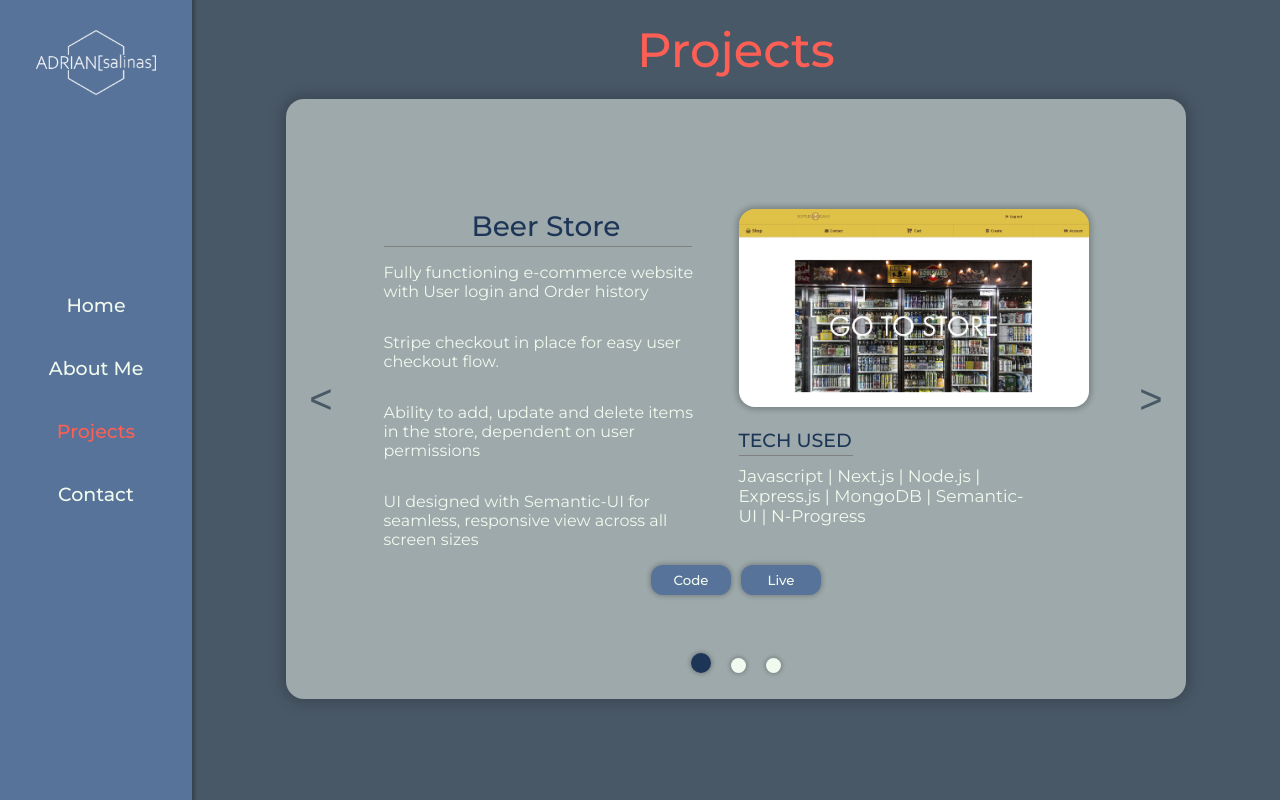
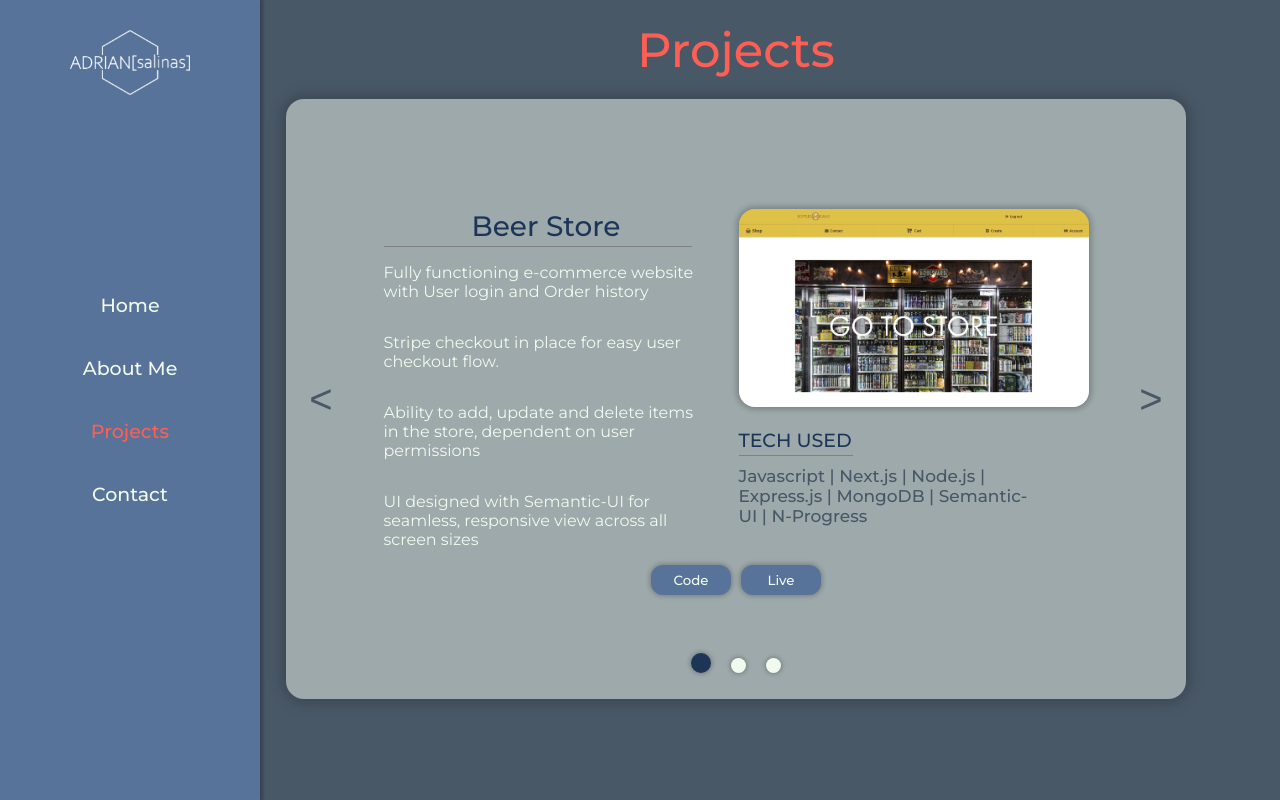
Before and after one commit to a-dri-an-S/PortfolioV2, a React (Create React App) app: page /portfolio in a window 1280 px wide. Built offline with nearby package versions, Linux system fonts and the light colour scheme.

Commit message:
added CSS for 992px + 768px breakpoints on SideBar & Main page

```diff
--- a/src/Pages/Main/Main.css
+++ b/src/Pages/Main/Main.css
@@ -5,56 +5,45 @@
     justify-content: flex-end;
     align-items: center;
 }
-
 .main-container {
-    width: 85%;
     height: 100%;
     display: flex;
     justify-content: center;
     align-items: center;
 }
-
 .main-content {
     display: flex;
     justify-content: center;
     align-items: center;
     animation: fadeIn 3s ease 0s 1 forwards;
 }
-
 .main-avatar {
-    width: 275px;
     border-radius: 50%;
     margin-right: 30px;
     box-shadow: 0px 0px 10px 2px var(--shadow-color);
 }
-
 .main-intro {
+    width: auto;
+    height: auto;
     display: flex;
     flex-direction: column;
     align-items: flex-start;
     justify-content: center;
     text-align: left;
-    width: 500px;
 }
-
 .main-intro-title {
     margin: 0;
     padding: 0;
-    font-size: 46px;
     font-weight: 500;
 }
-
 .main-intro-title-bold {
     color: var(--orange-red);
     font-style: italic;
-    font-size: 48px;
     font-weight: 700;
 }
-
 .main-intro-tagline {
     margin: 0;
     padding: 0;
-    font-size: 20px;
     width: 350px;
 }
 
@@ -66,3 +55,44 @@
         opacity: 1;
     }
 }
+
+@media only screen and (min-width: 768px) {
+    .main-container {
+        width: 80%;
+    }
+    .main-content {
+        flex-direction: column;
+    }
+    .main-avatar {
+        width: 225px;
+    }
+    .main-intro-title {
+        font-size: 34px;
+    }
+    .main-intro-title-bold {
+        font-size: 38px;
+    }
+    .main-intro-tagline {
+        font-size: 18px;
+    }
+}
+@media only screen and (min-width: 992px) {
+    .main-container {
+        width: 85%;
+    }
+    .main-content {
+        flex-direction: row;
+    }
+    .main-avatar {
+        width: 275px;
+    }
+    .main-intro-title {
+        font-size: 46px;
+    }
+    .main-intro-title-bold {
+        font-size: 48px;
+    }
+    .main-intro-tagline {
+        font-size: 20px;
+    }
+}
--- a/src/components/NavBar/SideBar.css
+++ b/src/components/NavBar/SideBar.css
@@ -1,21 +1,17 @@
 .router {
     display: flex;
+    flex-direction: row;
 }
-
 .side-bar {
-    width: 10%;
     height: 100vh;
     position: fixed;
     background-color: var(--blue-yonder);
     animation: widenOnPageLoad 1s ease-in 0s 1 forwards;
 }
-
 .fade-in {
     animation: fadeInOnPageLoad 1.25s ease 0s 1 forwards;
 }
-
 .side-bar-hover {
-    width: 10%;
     height: 100vh;
     display: flex;
     flex-direction: column;
@@ -27,11 +23,6 @@
     animation: hideOnPageLoad 1.25s linear 0s 1 forwards;
     transition: width .5s;
 }
-
-.side-bar-hover:hover {
-    width: 15%;
-}
-
 .side-bar-logo {
     width: auto;
     height: 100vh;
@@ -42,12 +33,9 @@
     position: fixed;
     padding-top: 60px;
 }
-
 .side-bar-logo-img {
-    width: 120px;
     height: auto
 }
-
 .side-bar-links {
     width: auto;
     height: auto;
@@ -56,34 +44,27 @@
     justify-content: center;
     align-self: center;
 }
-
 .side-bar-link-list {
     position: relative;
     margin: 0;
     padding: 0;
 }
-
 .side-bar-link {
     list-style-type: none;
     padding: 20px;
 }
-
 .link {
     color: var(--honeydew);
     text-decoration: none;
-    font-size: 19px;
     font-weight: 500;
 }
-
 .link:hover {
     color: var(--honeydew-opaque);
     font-weight: 600;
 }
-
 .link:active {
     color: var(--orange-red);
 }
-
 .active-link {
     background: none;
     color: var(--orange-red);
@@ -121,3 +102,39 @@
         opacity: 100%
     }
 }
+
+@media only screen and (min-width: 768px) {
+    .side-bar {
+        width: 180px;
+    }
+    .side-bar-hover {
+        width: 180px;
+    }
+    .side-bar-hover:hover {
+        width: 230px;
+    }
+    .side-bar-logo-img {
+        width: 110px;
+    }
+    .link {
+        font-size: 17px;
+    }
+}
+
+@media only screen and (min-width: 992px) {
+    .side-bar {
+        width: 200px;
+    }
+    .side-bar-hover {
+        width: 200px;
+    }
+    .side-bar-hover:hover {
+        width: 260px;
+    }
+    .side-bar-logo-img {
+        width: 120px;
+    }
+    .link {
+        font-size: 19px;
+    }
+}
--- a/src/components/Projects/projects.css
+++ b/src/components/Projects/projects.css
@@ -25,7 +25,8 @@
 	margin-top: 10px;
 	text-align: left;
 	font-size: 17px;
-	font-weight: 400;
+	font-weight: 500;
+	color: var(--black-coral)
 }
 
 .project-details {
--- a/src/components/Slider/Slide/Slide.css
+++ b/src/components/Slider/Slide/Slide.css
@@ -46,7 +46,6 @@
     flex-direction: column;
     justify-content: flex-start;
     align-items: flex-start;
-
 }
 .slide-title {
     margin: 0;
```
